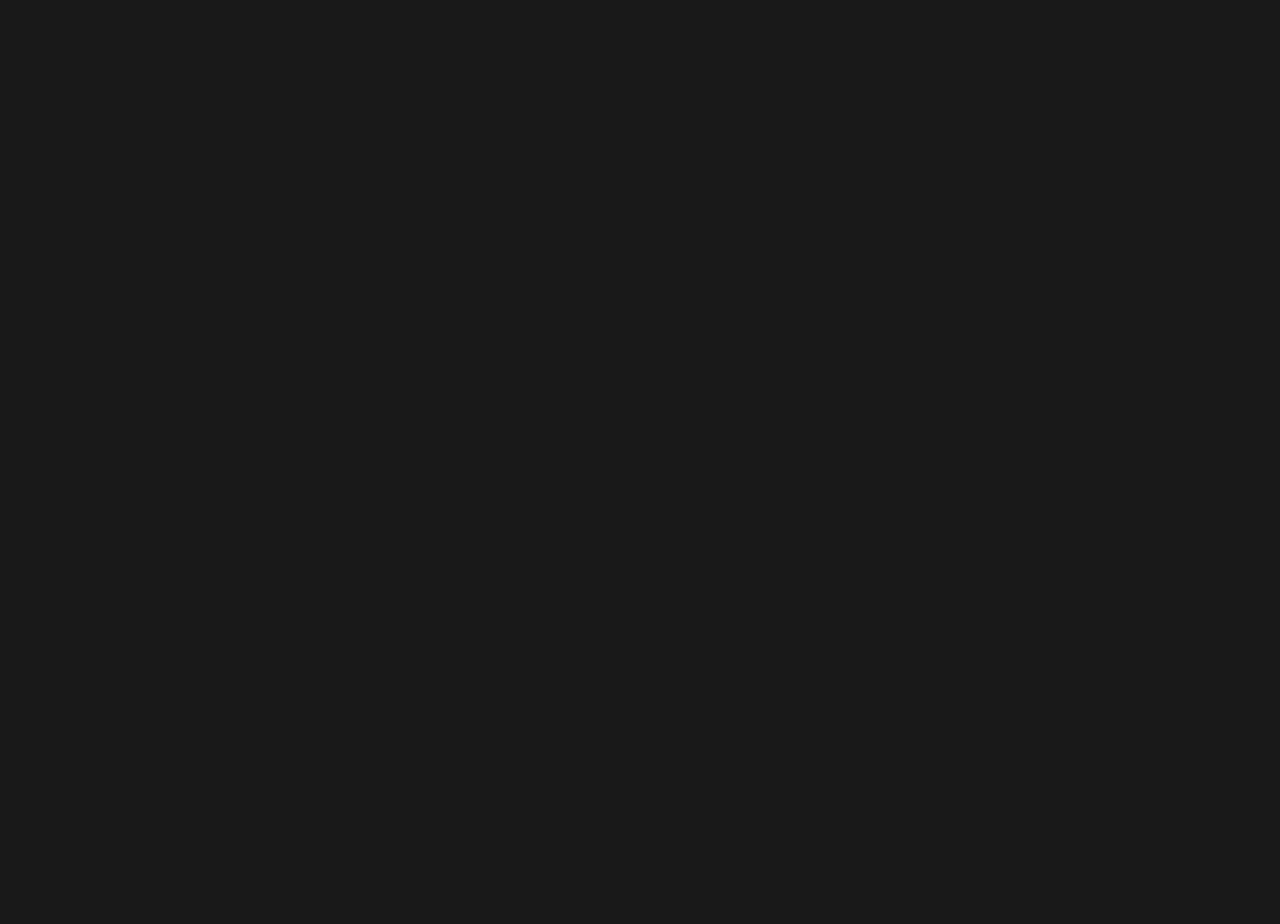
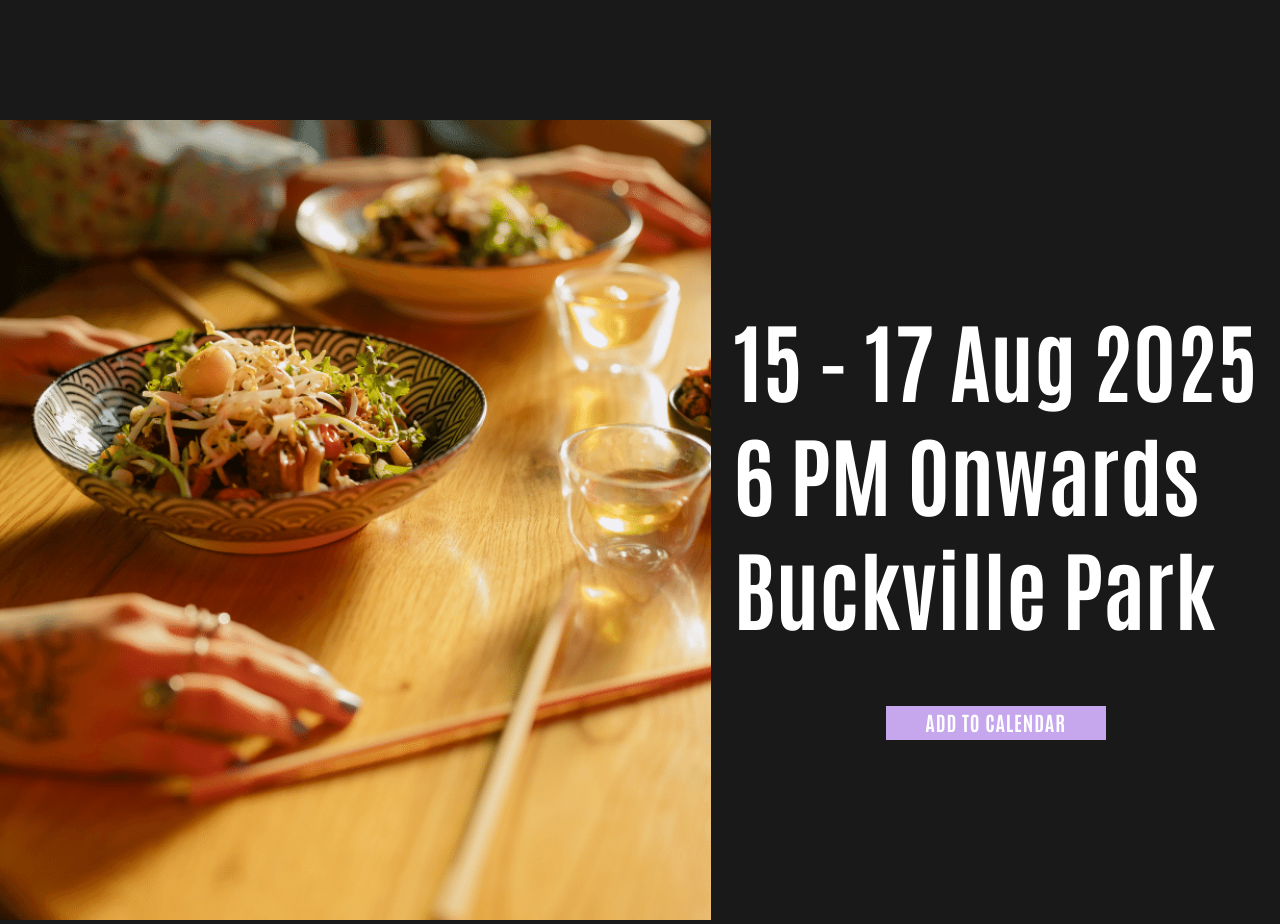
Before and after one commit to bao200118/landing_page_oodles_noodles, a React (Vite) app: page / in a window 1280 px wide. Shown: the part 1480-2404 px from the top of the page. Before the commit the page ends 1600 px from the top, so only its background shows below. Built offline with nearby package versions, Linux system fonts and the light colour scheme.

Commit message:
add third screen

```diff
--- a/src/App.tsx
+++ b/src/App.tsx
@@ -1,6 +1,7 @@
 import './App.css'
 import ScreenOne from './component/ScreenOne/ScreenOne.tsx'
 import ScreenTwo from './component/ScreenTwo/ScreenTwo.tsx'
+import ScreenThree from './component/ScreenThree/ScreenThree.tsx'
 
 function App() {
   return (
@@ -11,6 +12,9 @@
       <div className="screen">
         <ScreenTwo />
       </div>
+      <div className="screen">
+        <ScreenThree />
+      </div>
     </>
   )
 }
--- a/src/component/ScreenOne/ScreenOne.tsx
+++ b/src/component/ScreenOne/ScreenOne.tsx
@@ -21,7 +21,7 @@
         <Button label="Calender Invite" />
       </div>
       <div className="screen-one__right">
-        <img src={illustrationFirst} alt="illustration-image" />
+        <img src={illustrationFirst} alt="Illustration" />
       </div>
     </div>
   )
--- /dev/null
+++ b/src/component/ScreenThree/ScreenThree.scss
@@ -0,0 +1,27 @@
+.screen-three {
+    height: inherit;
+    display: flex;
+
+    &__left, &__right {
+        flex: 1;
+    }
+
+    &__left {
+        img {
+            height: 100%;
+        }
+    }
+
+    &__right {
+        display: flex;
+        align-items: center;
+        justify-content: center;
+        flex-direction: column;
+
+        .time_and_location_text {
+            font-family: "Antonio", sans-serif;
+            font-size: 5.5rem;
+            padding-bottom: 4rem;
+        }
+    }
+}
--- /dev/null
+++ b/src/component/ScreenThree/ScreenThree.tsx
@@ -0,0 +1,23 @@
+import './ScreenThree.scss';
+import illustrationThird from '../../assets/images/third_screen_image.png'
+import Button from '../Button/Button.tsx'
+
+function ScreenThree() {
+  return (
+    <div className="screen-three">
+      <div className="screen-three__left">
+        <img src={illustrationThird} alt="Illustration" />
+      </div>
+      <div className="screen-three__right">
+        <div className="time_and_location_text">
+          15 - 17 Aug 2025<br />
+          6 PM Onwards<br />
+          Buckville Park<br />
+        </div>
+        <Button label="Add to calendar" />
+      </div>
+    </div>
+  )
+}
+
+export default ScreenThree
--- a/src/component/ScreenTwo/ScreenTwo.tsx
+++ b/src/component/ScreenTwo/ScreenTwo.tsx
@@ -1,4 +1,4 @@
-import './ScreenTwo.css'
+import './ScreenTwo.scss'
 
 function ScreenTwo() {
   return (
```
Also changed, not shown: src/assets/images/third_screen_image.png (added), src/component/ScreenTwo/ScreenTwo.scss (renamed from src/component/ScreenTwo/ScreenTwo.css), 1 other file (tests, documents, lock files or other folders).
